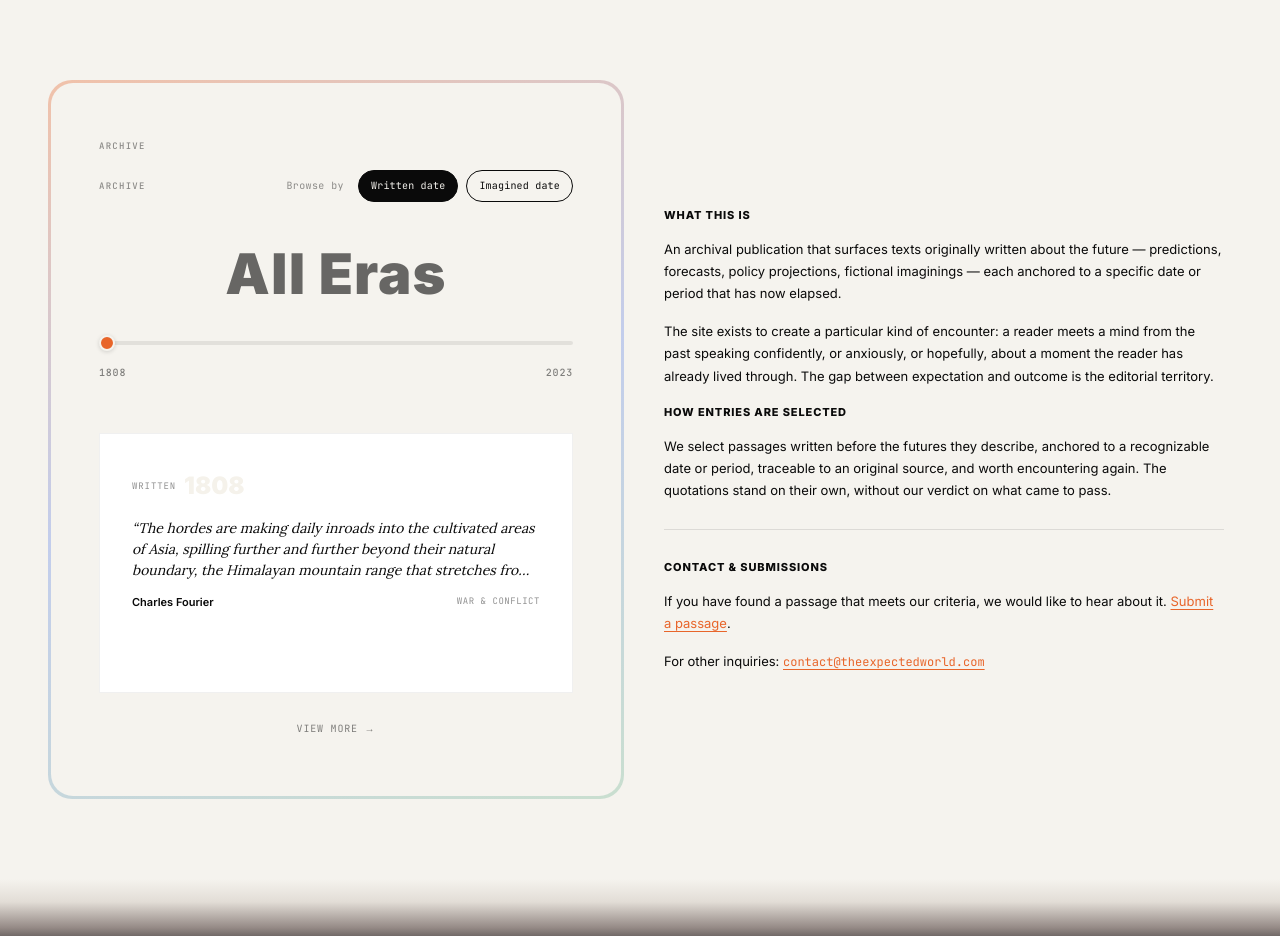
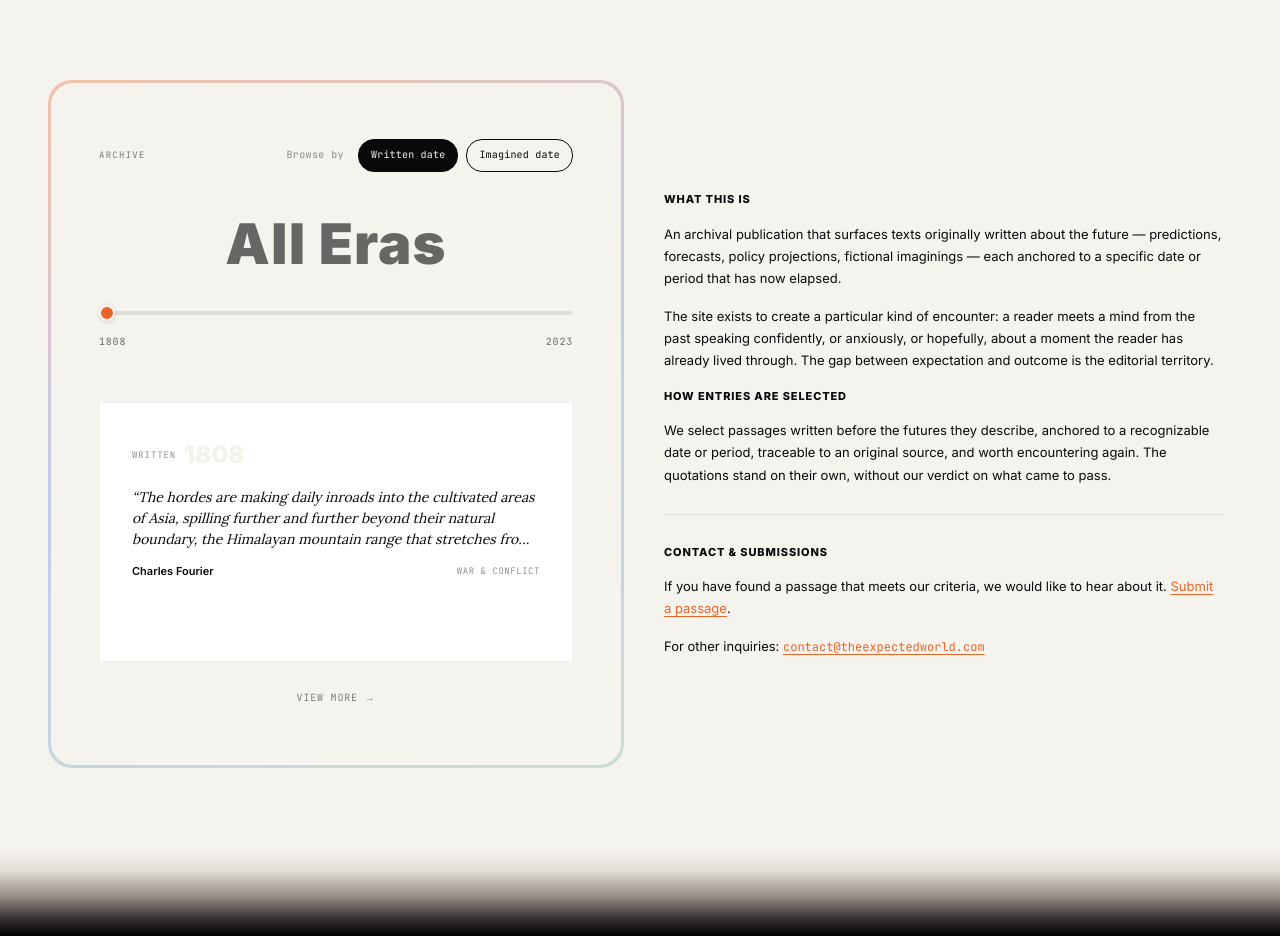
Before and after one commit to gogomegi/the-expected-world, a Next.js app: page / in a window 1280 px wide. Shown: the part 800-1736 px from the top of the page. Built offline with nearby package versions, Linux system fonts and the light colour scheme.

Commit message:
Remove duplicate Archive heading above the homepage date controls

```diff
--- a/src/app/page.tsx
+++ b/src/app/page.tsx
@@ -89,7 +89,6 @@ export default function HomePage() {
           {/* LEFT: Mini archive with era slider */}
           <div className="phone-frame-outer">
             <div className="phone-frame-inner">
-              <p style={labelStyle}>Archive</p>
               <MiniArchiveBrowser entries={archiveForBrowser} />
             </div>
           </div>
@@ -161,17 +160,6 @@ export default function HomePage() {
   );
 }
 
-const labelStyle: React.CSSProperties = {
-  fontFamily: "var(--fm)",
-  fontSize: "0.5625rem",
-  fontWeight: 500,
-  letterSpacing: "0.14em",
-  textTransform: "uppercase",
-  color: "var(--muted-l)",
-  margin: 0,
-  marginBottom: 16,
-};
-
 const sectionHeadStyle: React.CSSProperties = {
   fontFamily: "var(--fh)",
   fontSize: "0.6875rem",
```
